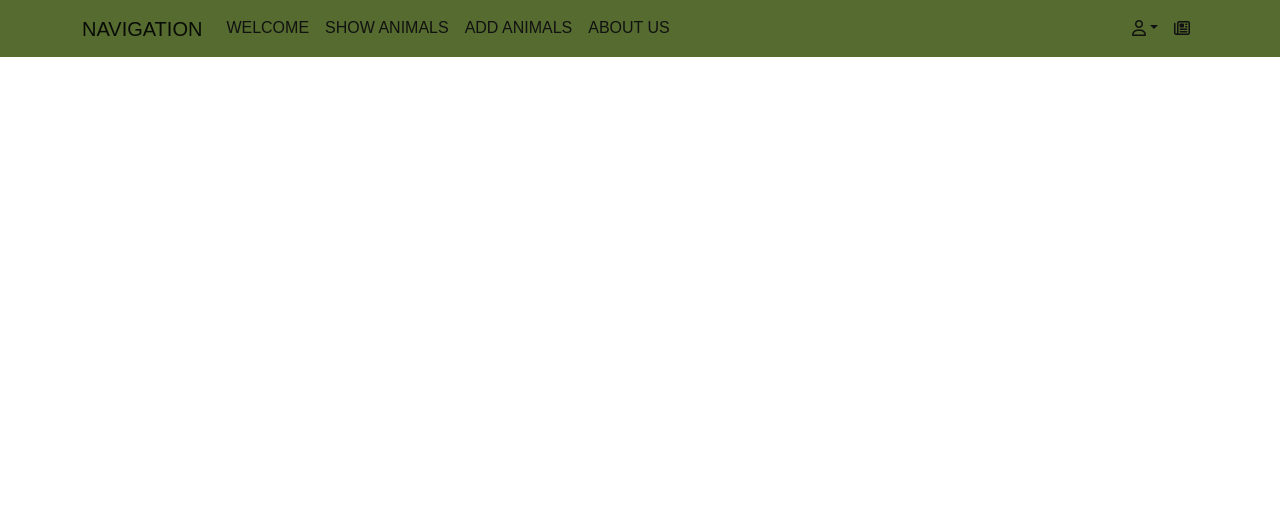
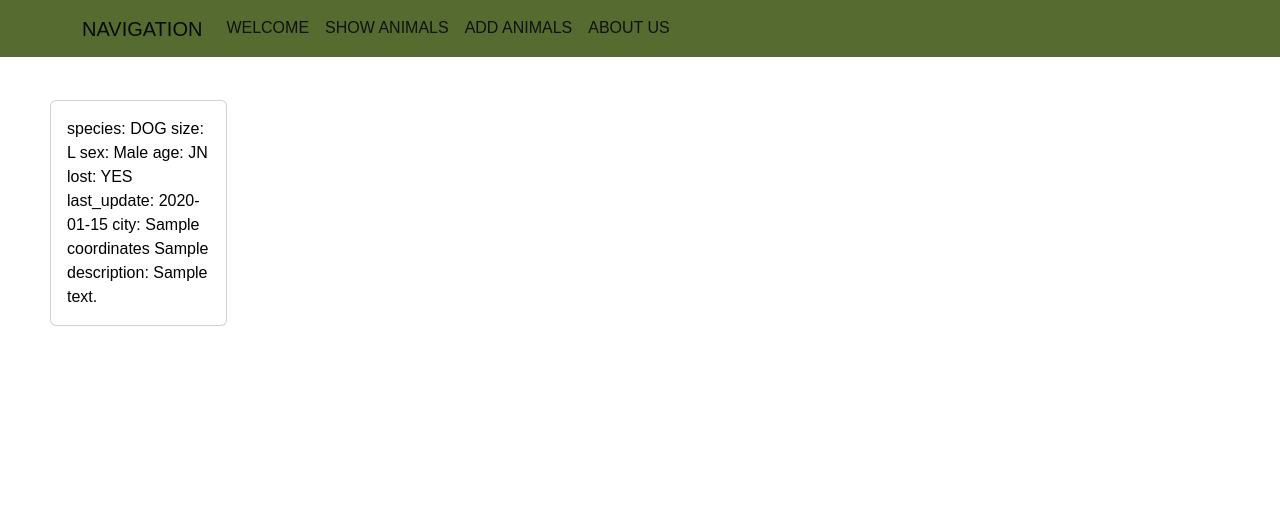
Before and after one commit to ArturYastrebov/homeless_animals, a Django app: page /show_animals/ in a window 1280 px wide. Shown: the top 525 px of the page. After the commit the page ends 326 px from the top, so only its background shows below. Run offline with Django 4.2, Linux system fonts and the light colour scheme; tables that the repository leaves empty hold one stand-in row (values such as "Sample post"); some libraries are stand-ins or nearby versions.

Commit message:
Add show_animals

```diff
--- a/main/forms.py
+++ b/main/forms.py
@@ -12,7 +12,7 @@ class AnimalForm(ModelForm):
 class AdvertForm(ModelForm):
     class Meta:
         model = Advert
-        fields = ["city", "coordinates", "description"]
+        fields = ["photo", "city", "coordinates", "description"]
 
 
 class AddAnimalForm(MultiModelForm):
--- a/main/models.py
+++ b/main/models.py
@@ -29,7 +29,7 @@ class Animal(models.Model):
     lost = models.CharField(max_length=3, choices=LOST_CHOICES)
 
     def __str__(self):
-        return f"species: {self.species}, size: {self.size}, sex: {self.sex}, age: {self.age}, lost: {self.lost}"
+        return f"species: {self.species}\nsize: {self.size}\nsex: {self.sex}\nage: {self.age}\nlost: {self.lost}"
 
 
 class CustomUser(AbstractUser):
@@ -46,10 +46,11 @@ class Advert(models.Model):
         max_length=10, choices=STATUS_CHOICES, default="IN_PROCESS"
     )
     animal = models.ForeignKey(Animal, on_delete=models.CASCADE)
+    photo = models.FileField(default="")
     city = models.CharField(max_length=50)
     coordinates = models.CharField(max_length=50)
     description = models.TextField(default="")
     inspector = models.ForeignKey(CustomUser, on_delete=models.RESTRICT)
 
     def __str__(self):
-        return f"city: {self.city}, coordinates: {self.coordinates}, description: {self.description}"
+        return f" last_update: {self.last_updated}\ncity: {self.city}\ncoordinates\n{self.coordinates}\ndescription: {self.description}"
--- /dev/null
+++ b/main/static/css/show_animals.css
@@ -0,0 +1,8 @@
+.row{
+    overflow: hidden;
+}
+
+[class*="col-"]{
+    margin-bottom: -99999px;
+    padding-bottom: 99999px;
+}
--- a/main/templates/homeless_animals/add_animals.html
+++ b/main/templates/homeless_animals/add_animals.html
@@ -19,7 +19,7 @@
                 <button type="button" class="btn-close" data-bs-dismiss="modal" aria-label="Close"></button>
             </div>
             <div class="modal-body">
-            {{ form.data }}
+            {{ content }}
             </div>
             <div class="modal-footer">
                 <button type="button" class="btn btn-secondary" data-bs-dismiss="modal">Don't save</button>
--- a/main/templates/homeless_animals/base.html
+++ b/main/templates/homeless_animals/base.html
@@ -3,63 +3,26 @@
 	<head>
 		<meta charset="utf-8">
 		<meta name="viewport" content="width=device-width, initial-scale=1">
-    {% block title %}
-        <title>Navigating Animal Service</title>
-    {% endblock %}
+        {% block title %} <title>Navigating Animal Service</title> {% endblock %}
 		<link href="https://cdn.jsdelivr.net/npm/bootstrap@5.2.3/dist/css/bootstrap.min.css" rel="stylesheet" integrity="sha384-rbsA2VBKQhggwzxH7pPCaAqO46MgnOM80zW1RWuH61DGLwZJEdK2Kadq2F9CUG65" crossorigin="anonymous">
 		<script src="https://kit.fontawesome.com/547cf879aa.js" crossorigin="anonymous"></script>
-    <link rel="stylesheet" type="text/css" href="../../static/css/mystyle.css">
+		<link rel="stylesheet" type="text/css" href="../../static/css/base.css">
+        {% block header %} {% endblock %}
 	</head>
-
-<body style="height: 3000px">
+	<body>
 		<nav class="navbar fixed-top navbar-expand-sm navbar-light" style="background-color: darkolivegreen">
-        <div class="container">
-        <a class="navbar-brand mb-0 h1">
-            NAVIGATION
-        </a>
+			<div class="container"><a class="navbar-brand mb-0 h1"> NAVIGATION </a>
 				<div class="collapse navbar-collapse" id="navbarNav">
 					<ul class="navbar-nav me-auto mb-2 mb-lg-0 top-menu">
-                <li class="nav-item active">
-                    <a href="http://127.0.0.1:8000" class="nav-link">
-                        Welcome
-                    </a>
-                </li>
-                <li class="nav-item active">
-                    <a href="http://127.0.0.1:8000/show_animals/" class="nav-link">
-                        Show animals
-                    </a>
-                </li>
-                <li class="nav-item active">
-                    <a href="http://127.0.0.1:8000/add_animals/" class="nav-link">
-                        Add animals
-                    </a>
-                </li>
-                <li class="nav-item active">
-                    <a href="http://127.0.0.1:8000/about_us/" class="nav-link">
-                        About Us
-                    </a>
-                </li>
-            </ul>
-            <ul class="navbar-nav ms-auto mb-2 mb-lg-0">
-                <li class="nav-item dropdown">
-                    <a class="nav-link dropdown-toggle" data-bs-toggle="dropdown" href="#"><i class="far fa-user"></i></a>
-                    <ul class="dropdown-menu" aria-labelledby="navbarDropdown">
-                        <li><a class="dropdown-item" href="#">Registration</a></li>
-                        <li><a class="dropdown-item" href="#">Login</a></li>
-                    </ul>
-                </li>
-                <li class="nav-item">
-                    <a class="nav-link" href="_"><i class="fa-regular fa-newspaper"></i></a>
-                </li>
+						<li class="nav-item active"><a href="http://127.0.0.1:8000" class="nav-link"> Welcome </a></li>
+						<li class="nav-item active"><a href="http://127.0.0.1:8000/show_animals/" class="nav-link"> Show animals </a></li>
+						<li class="nav-item active"><a href="http://127.0.0.1:8000/add_animals/" class="nav-link"> Add animals </a></li>
+						<li class="nav-item active"><a href="http://127.0.0.1:8000/about_us/" class="nav-link"> About Us </a></li>
 					</ul>
 				</div>
 			</div>
 		</nav>
-
-    <div class="content">
-        {% block content %}
-        {% endblock %}
-    </div>
+		<div class="content"> {% block content %} {% endblock %} </div>
 		<script src="https://cdn.jsdelivr.net/npm/bootstrap@5.2.3/dist/js/bootstrap.bundle.min.js" integrity="sha384-kenU1KFdBIe4zVF0s0G1M5b4hcpxyD9F7jL+jjXkk+Q2h455rYXK/7HAuoJl+0I4" crossorigin="anonymous"></script>
 	</body>
 </html>
--- a/main/templates/homeless_animals/show_animals.html
+++ b/main/templates/homeless_animals/show_animals.html
@@ -1,5 +1,24 @@
 {% extends "homeless_animals/base.html" %}
+
+{% block header %}
+    <link rel="stylesheet" type="text/css" href="../../static/css/show_animals.css">
+{% endblock %}
 
 {% block title %}
     <title>Show animals</title>
 {% endblock %}
+
+{% block content %}
+    <div class="row">
+            {% for result in content %}
+                <div class="col-2">
+                    <div class="card">
+                        <div class="card-body">
+                            {{ result }}
+                        </div>
+                    </div>
+                </div>
+            {% endfor %}
+        </div>
+    </div>
+{% endblock %}
--- a/main/urls.py
+++ b/main/urls.py
@@ -5,7 +5,8 @@ from . import views
 urlpatterns = [
     path("", views.start, name="start"),
     path("add_animals/", views.add_animals_page, name="add_animals"),
-    path("show_animals/", views.show_animals_page, name="show_animals"),
+    path("show_animals/", views.open_animals_page, name="show_animals"),
     path("about_us/", views.about_us_page, name="about_us"),
     path("add_animals/upload/", views.add_animals_upload, name="upload"),
+    # path("show_animals/<id:int>", views.show_proper_animals, name="proper_animals")
 ]
--- a/main/views.py
+++ b/main/views.py
@@ -1,7 +1,6 @@
 from django.shortcuts import render
-from django.http import HttpResponse
 
-from main.forms import AnimalForm, AddAnimalForm
+from main.forms import AddAnimalForm
 from main.models import Animal, Advert, CustomUser
 
 
@@ -12,14 +11,19 @@ def start(response):
     return render(response, "homeless_animals/start.html")
 
 
-def show_animals_page(response):
-    animals = Animal.objects.all()
-    adverts = Advert.objects.all()
+def open_animals_page(response):
+    animals = sorted(Animal.objects.all(), key=lambda instance: instance.id)
+    adverts = sorted(Advert.objects.all(), key=lambda instance: instance.animal_id)
+    results = [str(result[0]) + str(result[1]) for result in list(zip(animals, adverts))]
     return render(
         response,
         "homeless_animals/show_animals.html",
-        {"animals": animals, "adverts": adverts},
+        {"content": results},
     )
+
+
+def show_proper_animals():
+    pass
 
 
 def about_us_page(response):
@@ -38,11 +42,12 @@ def add_animals_upload(request):
     animal = Animal.objects.create(
         species=values[0], size=values[1], sex=values[2], age=values[3], lost=values[4]
     )
-    advert = Advert.objects.create(
+    Advert.objects.create(
         animal=animal,
-        city=values[5],
-        coordinates=values[6],
-        description=values[7],
+        photo=values[5],
+        city=values[6],
+        coordinates=values[7],
+        description=values[8],
         inspector=admin,
     )
     return render(request, "homeless_animals/upload.html")
```
Also changed, not shown: main/static/css/base.css (renamed from main/static/css/mystyle.css). Lines whose indentation alone changed are shown as unchanged.
